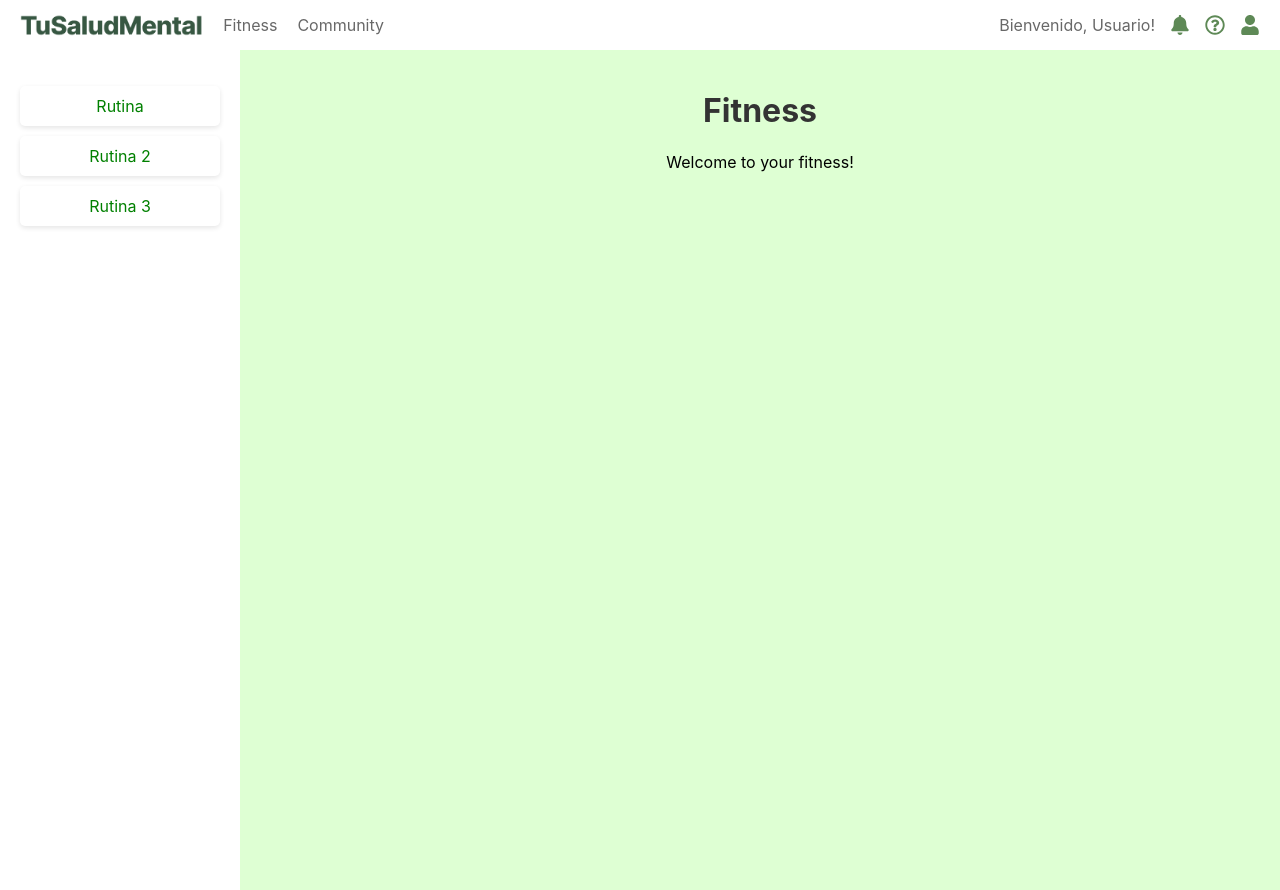
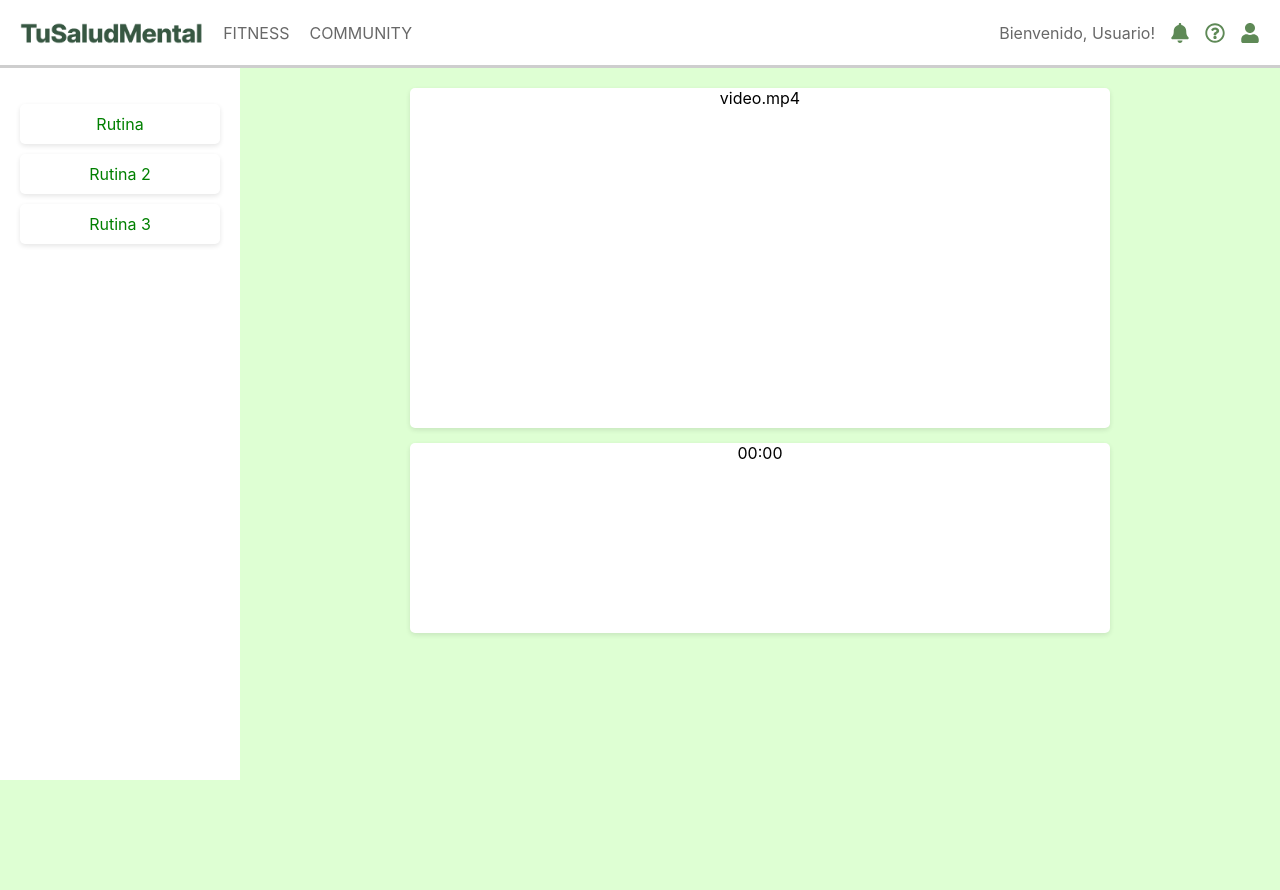
Before and after one commit to cuellarcarla/daw-mentalapp, a React (Create React App) app in the folder frontend/: page /fitness in a window 1280 px wide. After the commit the page ends 800 px from the top, so only its background shows below. Built offline with nearby package versions, Linux system fonts and the light colour scheme.

Commit message:
Fixed Fitness CSS

```diff
--- a/frontend/public/index.html
+++ b/frontend/public/index.html
@@ -2,14 +2,14 @@
 <html lang="en">
   <head>
     <meta charset="utf-8" />
-    <link rel="icon" href="%PUBLIC_URL%/favicon.ico" />
+    <link rel="icon" href="%PUBLIC_URL%/logo.png" />
     <meta name="viewport" content="width=device-width, initial-scale=1" />
     <meta name="theme-color" content="#000000" />
     <meta
       name="description"
       content="Web site created using create-react-app"
     />
-    <link rel="apple-touch-icon" href="%PUBLIC_URL%/logo192.png" />
+    <link rel="apple-touch-icon" href="%PUBLIC_URL%/logo.png" />
     <!--
       manifest.json provides metadata used when your web app is installed on a
       user's mobile device or desktop. See https://developers.google.com/web/fundamentals/web-app-manifest/
@@ -24,7 +24,7 @@
       work correctly both with client-side routing and a non-root public URL.
       Learn how to configure a non-root public URL by running `npm run build`.
     -->
-    <title>React App</title>
+    <title>TuSaludMental</title>
   </head>
   <body>
     <noscript>You need to enable JavaScript to run this app.</noscript>
--- a/frontend/src/components/Navbar.css
+++ b/frontend/src/components/Navbar.css
@@ -1,10 +1,12 @@
 .navbar {
     display: flex;
     justify-content: space-between;
+    height: 45px;
     align-items: center;
     padding: 10px 20px;
     background-color: #fff;
     color: #686868;
+    box-shadow: 0px 3px #cecece;
   }
 
 .nav-left {
--- a/frontend/src/components/Navbar.js
+++ b/frontend/src/components/Navbar.js
@@ -8,8 +8,8 @@ const Navbar = () => {
     <nav className="navbar">
       <div className="nav-left">
         <img src="/logo.png" alt="Logo" className="logo" />
-        <Link to="/fitness" className="nav-link">Fitness</Link>
-        <Link to="/" className="nav-link">Community</Link>
+        <Link to="/fitness" className="nav-link">FITNESS</Link>
+        <Link to="/" className="nav-link">COMMUNITY</Link>
       </div>
       <div className="nav-right">
         <span className="user">Bienvenido, Usuario!</span>
--- a/frontend/src/components/Sidebar.css
+++ /dev/null
@@ -1,7 +0,0 @@
-div {
-    width: "200px";
-    height: "100vh";
-    background: "#fff";
-    color: "green";
-    padding: "20px";
-}
--- a/frontend/src/components/Sidebar.js
+++ b/frontend/src/components/Sidebar.js
@@ -1,6 +1,6 @@
 const Sidebar = () => {
     return (
-      <div style={styles.sidebar}>
+      <div style={styles.sidebar} class="sidebar">
         <ul>
           <li>Rutina</li>
           <li>Rutina 2</li>
@@ -13,10 +13,11 @@ const Sidebar = () => {
   const styles = {
     sidebar: {
       width: "200px",
-      height: "100vh",
+      height: "84vh",
       background: "#fff",
       color: "green",
       padding: "20px",
+      marginTop: "3px",
     },
   };
 
--- /dev/null
+++ b/frontend/src/pages/Fitness.css
@@ -0,0 +1,74 @@
+body {
+    font-family: Arial, sans-serif;
+    background-color: #DEFFD3;
+    text-align: center;
+    box-sizing: border-box;
+}
+
+h1 {
+    color: #333;
+}
+
+form {
+    margin: 20px auto;
+    display: flex;
+    flex-direction: column;
+    max-width: 400px;
+    gap: 10px;
+}
+
+input, button {
+    padding: 10px;
+    border: 1px solid #ddd;
+    border-radius: 5px;
+}
+
+button {
+    background-color: #28a745;
+    color: white;
+    cursor: pointer;
+}
+
+button:hover {
+    background-color: #218838;
+}
+
+ul {
+    list-style: none;
+    padding: 0;
+}
+
+li {
+    background: white;
+    margin: 10px auto;
+    padding: 10px;
+    max-width: 400px;
+    border-radius: 5px;
+    box-shadow: 0 2px 5px rgba(0, 0, 0, 0.1);
+}
+
+.fitness-dashboard {
+    display: flex;
+    flex: 1;
+    align-items: center;
+    flex-direction: column;
+    margin: 23px 20px 25px;
+    gap: 15px;
+}
+
+.fitness-demo, .fitness-timer{
+    background: #fff;
+    padding: 0 100px;
+    border-radius: 5px;
+    box-shadow: 0 2px 5px rgba(0, 0, 0, 0.1);
+}
+
+.fitness-demo {
+    column-width: 500px;
+    min-height: 340px;
+}
+
+.fitness-timer {
+    column-width: 500px;
+    min-height: 190px;
+}
--- a/frontend/src/pages/Fitness.js
+++ b/frontend/src/pages/Fitness.js
@@ -1,12 +1,17 @@
 import Sidebar from "../components/Sidebar";
+import "./Fitness.css";
 
 const Fitness = () => {
   return (
     <div style={{ display: "flex" }}>
       <Sidebar />
-      <div style={{ flex: 1, padding: "20px" }}>
-        <h1>Fitness</h1>
-        <p>Welcome to your fitness!</p>
+      <div class="fitness-dashboard">
+        <div class="fitness-demo">
+          video.mp4
+        </div>
+        <div class="fitness-timer">
+          00:00
+        </div>
       </div>
     </div>
   );
```
Also changed, not shown: frontend/src/index.html (deleted, +0 -11 lines).
